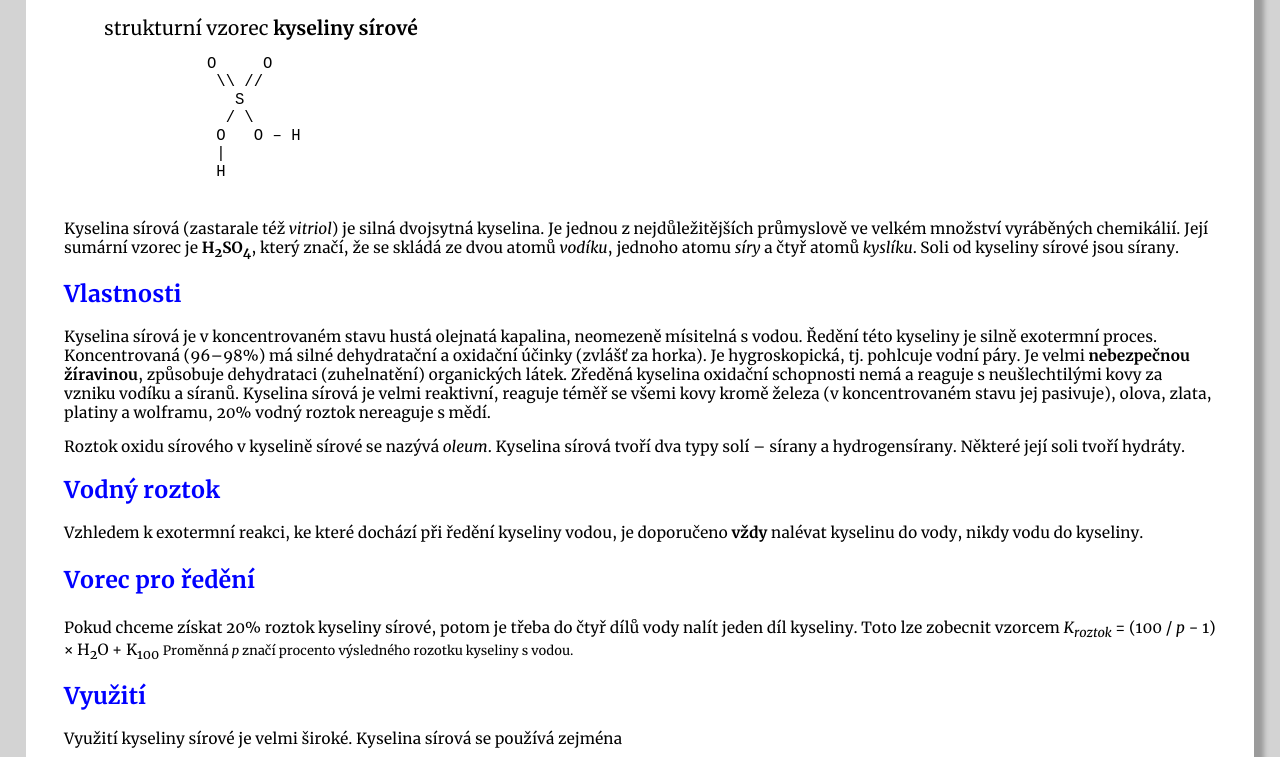
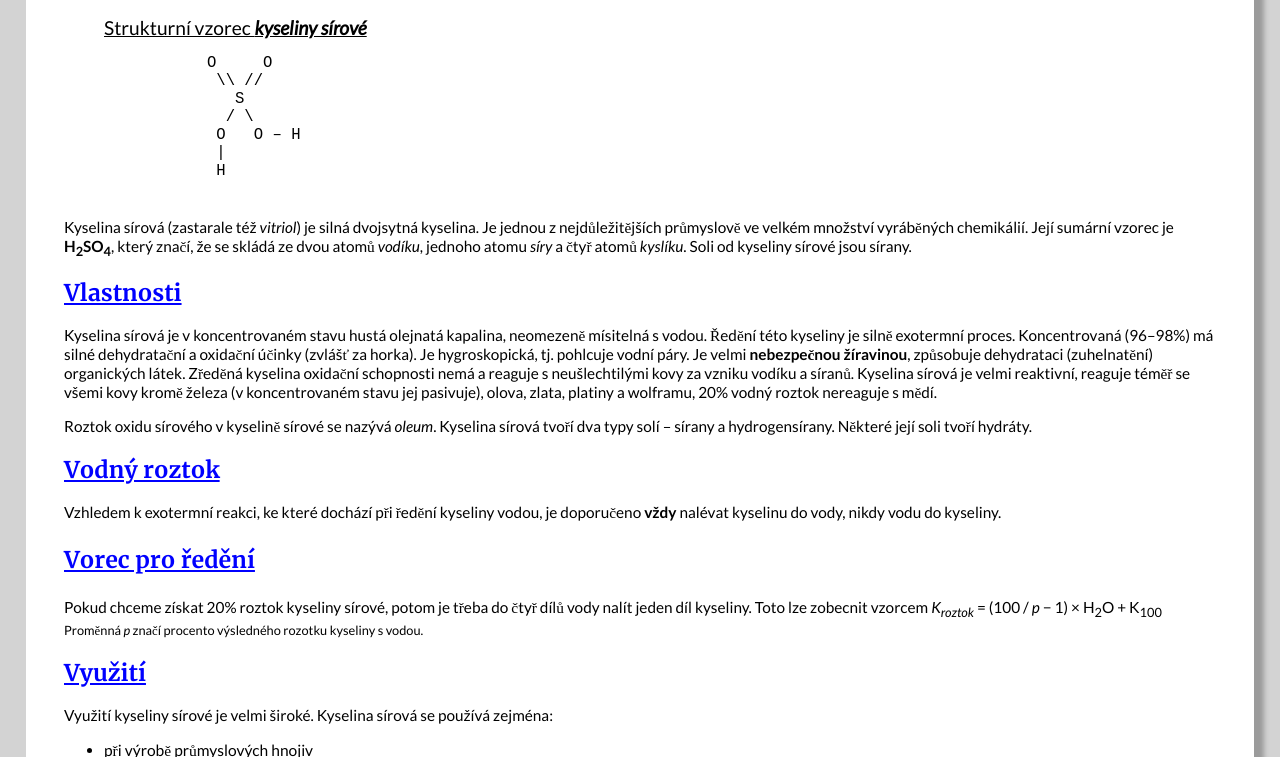
Before and after one commit to HonzaVrbensky/CSS_typography01, a plain HTML site: page index.html in a window 1280 px wide. Shown: the part 159-916 px from the top of the page. Drawn offline with Linux system fonts and the light colour scheme.

Commit message:
grotesk done

```diff
--- a/assets/styles/fonts.css
+++ b/assets/styles/fonts.css
@@ -16,3 +16,23 @@
     font-weight: 700;
     src: url("../fonts/Merriweather-Bold.ttf") format('truetype');
 }
+
+@font-face {
+    font-family: 'Lato';
+    font-style: normal;
+    font-weight: 400;
+    src: url("../fonts/Lato-Regular.ttf") format('truetype');
+}
+@font-face {
+    font-family: "Lato";
+    font-style: italic;
+    font-weight: 400;
+    src: url("../fonts/Lato-Italic.ttf") format('truetype');
+}
+
+@font-face {
+    font-family: 'Lato';
+    font-style: bold;
+    font-weight: 700;
+    src: url("../fonts/Lato-Bold.ttf") format('truetype');
+}
--- a/assets/styles/typography.css
+++ b/assets/styles/typography.css
@@ -2,7 +2,7 @@
 
 
 html {
-    font-family: "Merriweather";
+    font-family: "Lato";
     font-size: 120%;
     background-color: lightgrey;
     color: black;
@@ -12,13 +12,13 @@ main{
     margin:2rem auto;
     background-color: white;
     padding: 2rem;
-    border-radius: 2rem;
+    border-radius: 4rem;
     box-shadow: 10px 10px 5px rgba(100, 100, 100,.5);
     backdrop-filter: blur(2px);
 }
 
 p {
-    font-family: "Merriweather";
+    font-family: "Lato";
     font-size: 80%;
     font-style: normal;
 }
@@ -28,9 +28,10 @@ h1, h2, h3, h4 {
     font-style: bold;
     color: blue;
     border-bottom: 2px, solid blue;
+    text-decoration: underline;
 }
 li, ul {
-    font-family: "Merriweather";
+    font-family: "Lato";
     font-size: 90%;
     font-style: normal;
 }
@@ -44,3 +45,12 @@ a:hover {
     color: purple;
     text-decoration: underline;
 }
+
+figcaption {
+    text-decoration: underline;
+}
+
+b {
+    font-family: "Lato";
+    font-style: italic;
+}
--- a/index.html
+++ b/index.html
@@ -17,7 +17,7 @@
     <h1>Kyselina sírová</h1>
     <p>Tato látka i v <mark>syrovém</mark> stavu svou vůní nepřipomíná sýr. Spíše je cítit po kyselině&hellip;</p>
     <figure>
-        <figcaption>strukturní vzorec <b>kyseliny sírové</b></figcaption>
+        <figcaption>Strukturní vzorec <b>kyseliny sírové</b></figcaption>
         <pre>
            O     O
             \\ //
@@ -42,7 +42,7 @@
     <p>Pokud chceme získat 20% roztok kyseliny sírové, potom je třeba do čtyř dílů vody nalít jeden díl kyseliny. Toto lze zobecnit vzorcem <var>K<sub>roztok</sub></var> = (100 / <var>p</var> &minus; 1) × H<sub>2</sub>O + K<sub>100</sub> <small>Proměnná <var>p</var> značí procento výsledného rozotku kyseliny s vodou.</small></p>
 
     <h2>Využití</h2>
-    <p>Využití kyseliny sírové je velmi široké. Kyselina sírová se používá zejména</p>
+    <p>Využití kyseliny sírové je velmi široké. Kyselina sírová se používá zejména:</p>
     <ul>
         <li>při výrobě průmyslových hnojiv</li>
         <li>při výrobě chemikálií</li>
```
Also changed, not shown: assets/fonts/Lato-Black.ttf (added), assets/fonts/Lato-BlackItalic.ttf (added), assets/fonts/Lato-Bold.ttf (added), assets/fonts/Lato-BoldItalic.ttf (added), assets/fonts/Lato-Italic.ttf (added), assets/fonts/Lato-Light.ttf (added), assets/fonts/Lato-LightItalic.ttf (added), assets/fonts/Lato-Regular.ttf (added), assets/fonts/Lato-Thin.ttf (added), assets/fonts/Lato-ThinItalic.ttf (added).
